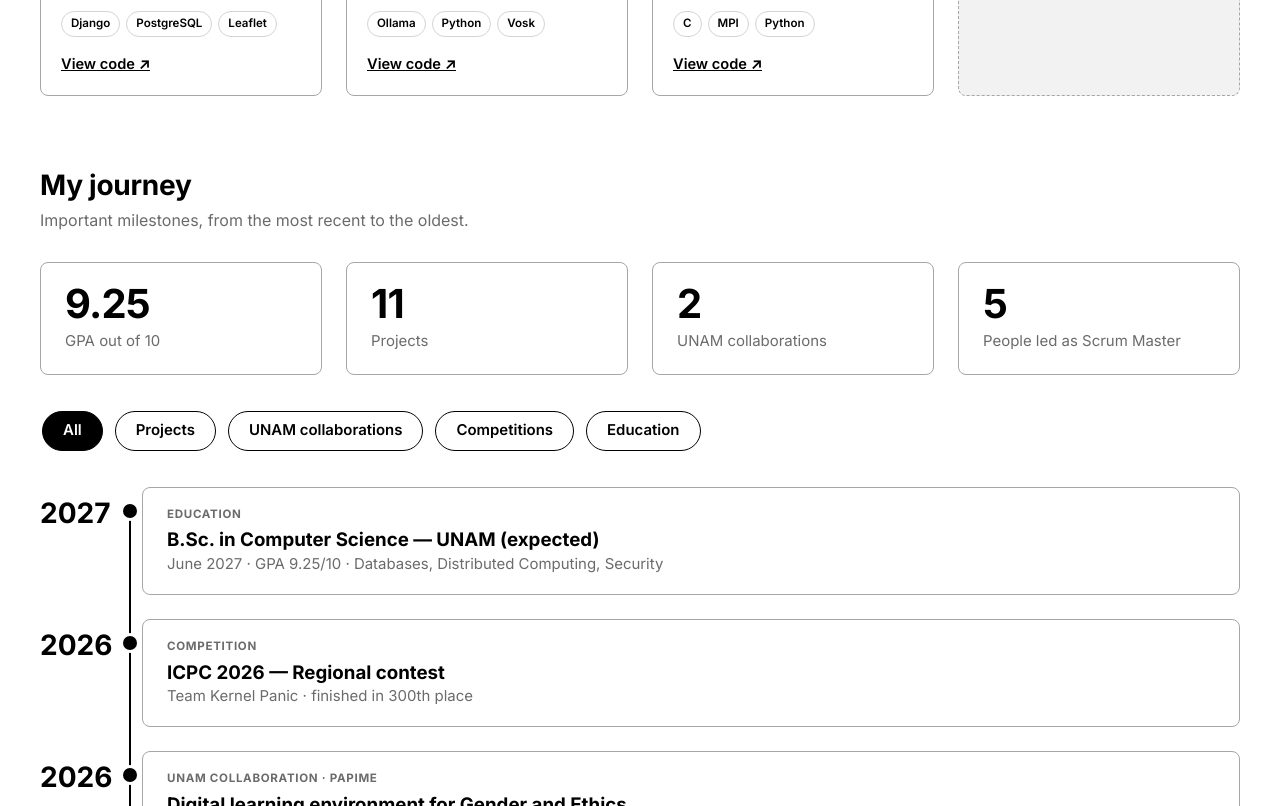
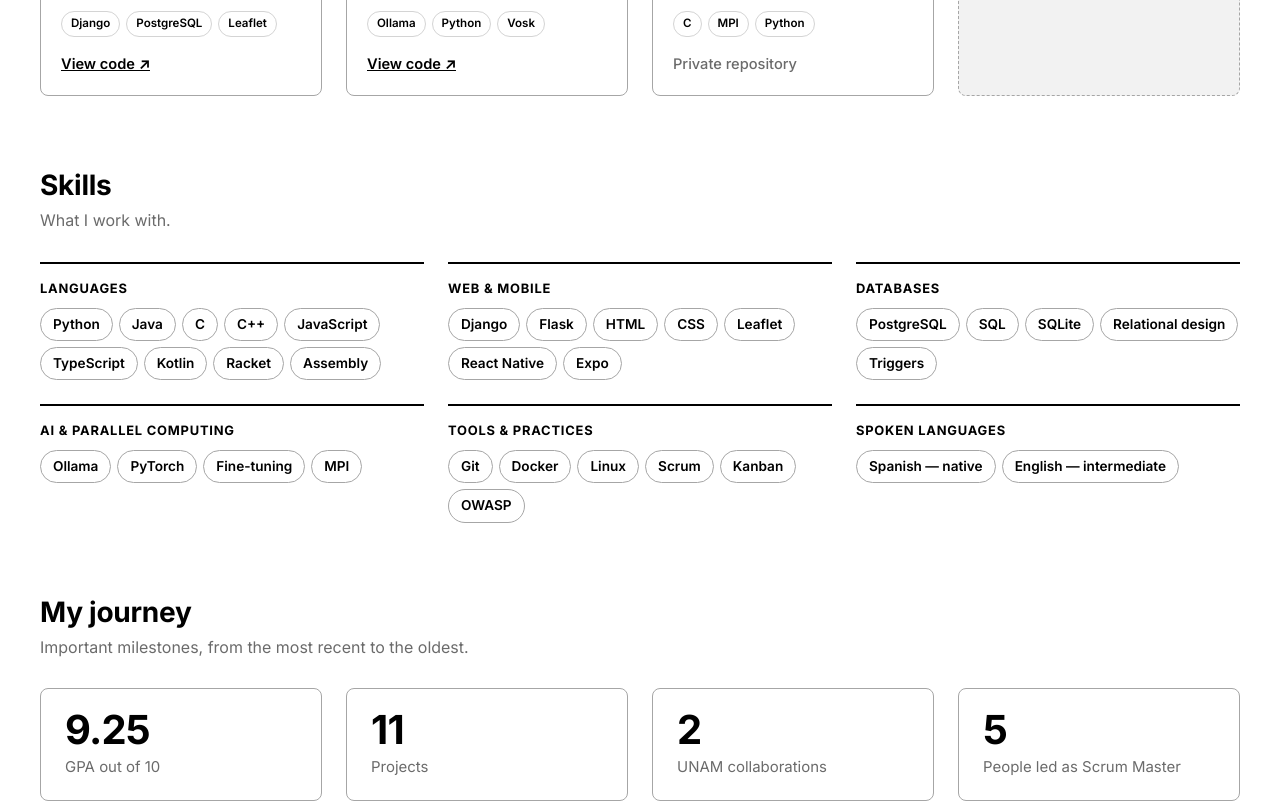
Before and after one commit to Aaronlm25/Aaronlm25.github.io, a plain HTML site: page index.html in a window 1280 px wide. Shown: the part 1994-2800 px from the top of the page. Drawn offline with Linux system fonts and the light colour scheme.

Commit message:
Mejoras tras revisión de reclutador
- Sección de habilidades (ES/EN)
- MPI marcado como repositorio privado (el enlace daba 404)
- ICPC sin el lugar, solo participación con Kernel Panic
- Título: estudiante de Ciencias de la Computación y desarrollador full-stack
- Vista previa al compartir (Open Graph) con la foto
- festival.png de 780 KB a festival.jpg de 190 KB
- Enlace del repo del Festival actualizado a su nuevo dueño

Co-Authored-By: Claude Opus 5.5 <noreply@anthropic.com>

```diff
--- a/index.html
+++ b/index.html
@@ -5,6 +5,13 @@
 <meta name="viewport" content="width=device-width, initial-scale=1.0">
 <title>Aaron López Mendoza — Portfolio</title>
 <meta name="description" content="Aaron López Mendoza — Computer Science student at UNAM. Full-stack software, databases and local AI.">
+<meta property="og:type" content="website">
+<meta property="og:url" content="https://aaronlm25.github.io/">
+<meta property="og:title" content="Aaron López Mendoza — Portfolio">
+<meta property="og:description" content="Computer Science student at UNAM · Full-stack developer. Projects, UNAM collaborations and journey.">
+<meta property="og:image" content="https://aaronlm25.github.io/img/foto.jpg">
+<meta property="og:image:alt" content="Aaron López Mendoza">
+<meta name="twitter:card" content="summary">
 <link rel="preconnect" href="https://fonts.googleapis.com">
 <link rel="preconnect" href="https://fonts.gstatic.com" crossorigin>
 <link href="https://fonts.googleapis.com/css2?family=Inter:wght@400;500;600;700&display=swap" rel="stylesheet">
@@ -153,12 +160,19 @@
   .card h3::after{content:"→";font-weight:600}
   .card .desc{color:var(--muted);font-size:.86rem;flex:1;margin-bottom:14px}
   .chips{display:flex;flex-wrap:wrap;gap:6px;margin-bottom:16px}
-  .chips span{font-size:.68rem;font-weight:600;border:1px solid var(--soft);border-radius:20px;padding:3px 9px}
+  .chips > span{font-size:.68rem;font-weight:600;border:1px solid var(--soft);border-radius:20px;padding:3px 9px}
   .links{display:flex;flex-wrap:wrap;gap:16px;font-size:.86rem;font-weight:600}
   .links .muted{color:var(--muted);font-weight:500}
   .card.more{justify-content:center;align-items:flex-start;padding:28px;background:var(--band);border-style:dashed;text-decoration:none}
   .card.more h3{font-size:1.15rem;width:100%}
   .card.more p{color:var(--muted);font-size:.86rem}
+
+  /* ---------- 4b. skills ---------- */
+  .skills{display:grid;grid-template-columns:repeat(3,1fr);gap:var(--gap)}
+  .skill{border-top:2px solid var(--ink);padding-top:14px}
+  .skill h3{font-size:.76rem;font-weight:700;letter-spacing:.06em;text-transform:uppercase;margin-bottom:10px}
+  .skill .chips{margin-bottom:0}
+  .skill .chips > span{font-size:.8rem;padding:5px 12px;border-color:var(--line)}
 
   /* ---------- 5. journey ---------- */
   .stats{display:grid;grid-template-columns:repeat(4,1fr);gap:var(--gap);margin-bottom:32px}
@@ -238,6 +252,7 @@
     .hero-photo{grid-column:8 / 13;margin:48px 0 40px;aspect-ratio:4 / 5}
     .now{margin-top:48px}
     .projects{grid-template-columns:repeat(2,1fr)}
+    .skills{grid-template-columns:repeat(2,1fr)}
     .stats{grid-template-columns:repeat(2,1fr)}
     .tl-item{grid-template-columns:100px var(--gap) 1fr}
     .news-card{flex-basis:calc((100% - var(--gap)) / 2)}
@@ -260,6 +275,7 @@
     .now p{flex:1 1 calc(100% - 48px)}
     .now a{margin-left:48px}
     .projects{grid-template-columns:1fr}
+    .skills{grid-template-columns:1fr}
     .stat{padding:14px 16px}
     .stat b{font-size:2rem}
     .tl-item{grid-template-columns:16px 15px 1fr}
@@ -317,6 +333,7 @@
   <div class="menu-panel" id="menu">
     <div class="wrap">
       <a href="#projects"><span class="en">Projects</span><span class="es">Proyectos</span></a>
+      <a href="#skills"><span class="en">Skills</span><span class="es">Habilidades</span></a>
       <a href="#journey"><span class="en">Journey</span><span class="es">Trayectoria</span></a>
       <a href="#news"><span class="en">News</span><span class="es">Noticias</span></a>
       <a href="#contact"><span class="en">Contact</span><span class="es">Contacto</span></a>
@@ -338,7 +355,7 @@
     <div class="hero-text">
       <p class="eyebrow"><span class="en">Portfolio · Computer Science · UNAM</span><span class="es">Portafolio · Ciencias de la Computación · UNAM</span></p>
       <h1 id="name">Aaron<br>López Mendoza</h1>
-      <p class="role"><span class="en">Full-Stack Software Engineer</span><span class="es">Ingeniero de software full-stack</span></p>
+      <p class="role"><span class="en">Computer Science student · Full-stack developer</span><span class="es">Estudiante de Ciencias de la Computación · Desarrollador full-stack</span></p>
       <p class="place"><span class="en">B.Sc. in Computer Science, Faculty of Sciences, UNAM</span><span class="es">Lic. en Ciencias de la Computación, Facultad de Ciencias, UNAM</span></p>
       <p class="place-sub"><span class="en">Mexico City · Databases · Local AI · Linux</span><span class="es">Ciudad de México · Bases de datos · IA local · Linux</span></p>
       <p class="contact-lines">
@@ -425,14 +442,14 @@
       </article>
 
       <article class="card reveal" id="p-festival">
-        <div class="thumb"><img src="img/festival.png" data-alt-en="Festival de las Luciérnagas — interactive map" data-alt-es="Festival de las Luciérnagas — mapa interactivo" alt="Festival de las Luciérnagas — interactive map" loading="lazy"></div>
+        <div class="thumb"><img src="img/festival.jpg" data-alt-en="Festival de las Luciérnagas — interactive map" data-alt-es="Festival de las Luciérnagas — mapa interactivo" alt="Festival de las Luciérnagas — interactive map" loading="lazy"></div>
         <div class="card-body">
           <p class="tag"><span class="en">Team project · Scrum Master</span><span class="es">Proyecto en equipo · Scrum Master</span></p>
           <h3>Festival de las Luciérnagas</h3>
           <p class="desc en">Full-stack reservation platform for cabins and campsites with an interactive map and admin dashboard. 5-person team, OWASP practices and automated emails.</p>
           <p class="desc es">Plataforma full-stack de reservas de cabañas y campamentos con mapa interactivo y panel de administración. Equipo de 5 personas, prácticas OWASP y correos automáticos.</p>
           <div class="chips"><span>Django</span><span>PostgreSQL</span><span>Leaflet</span></div>
-          <div class="links"><a href="https://github.com/AxoltDash/ingsofware-p1" target="_blank" rel="noopener"><span class="en">View code ↗</span><span class="es">Ver código ↗</span></a></div>
+          <div class="links"><a href="https://github.com/darshanperez/ingsofware-p1" target="_blank" rel="noopener"><span class="en">View code ↗</span><span class="es">Ver código ↗</span></a></div>
         </div>
       </article>
 
@@ -456,7 +473,7 @@
           <p class="desc en">Matrix multiplication with MPI in C: 6.8x speedup on 8 processes (85% efficiency), automatic correctness checks and benchmarking scripts.</p>
           <p class="desc es">Multiplicación de matrices con MPI en C: 6.8 veces más rápida con 8 procesos (85 % de eficiencia), verificación automática y scripts de medición.</p>
           <div class="chips"><span>C</span><span>MPI</span><span>Python</span></div>
-          <div class="links"><a href="https://github.com/Aaronlm25/parallel-matmul-mpi" target="_blank" rel="noopener"><span class="en">View code ↗</span><span class="es">Ver código ↗</span></a></div>
+          <div class="links"><span class="muted"><span class="en">Private repository</span><span class="es">Repositorio privado</span></span></div>
         </div>
       </article>
 
@@ -467,6 +484,28 @@
         <p class="es">Base de datos de eventos, tablero de notas Kanban, app del clima con APIs y el esquema de Shamir.</p>
       </a>
 
+    </div>
+  </section>
+
+  <!-- ================= 4b. SKILLS ================= -->
+  <section id="skills">
+    <div class="sec-head reveal">
+      <h2><span class="en">Skills</span><span class="es">Habilidades</span></h2>
+      <p><span class="en">What I work with.</span><span class="es">Con lo que trabajo.</span></p>
+    </div>
+    <div class="skills reveal">
+      <div class="skill"><h3><span class="en">Languages</span><span class="es">Lenguajes</span></h3>
+        <div class="chips"><span>Python</span><span>Java</span><span>C</span><span>C++</span><span>JavaScript</span><span>TypeScript</span><span>Kotlin</span><span>Racket</span><span>Assembly</span></div></div>
+      <div class="skill"><h3><span class="en">Web &amp; mobile</span><span class="es">Web y móvil</span></h3>
+        <div class="chips"><span>Django</span><span>Flask</span><span>HTML</span><span>CSS</span><span>Leaflet</span><span>React Native</span><span>Expo</span></div></div>
+      <div class="skill"><h3><span class="en">Databases</span><span class="es">Bases de datos</span></h3>
+        <div class="chips"><span>PostgreSQL</span><span>SQL</span><span>SQLite</span><span><span class="en">Relational design</span><span class="es">Diseño relacional</span></span><span>Triggers</span></div></div>
+      <div class="skill"><h3><span class="en">AI &amp; parallel computing</span><span class="es">IA y cómputo paralelo</span></h3>
+        <div class="chips"><span>Ollama</span><span>PyTorch</span><span><span class="en">Fine-tuning</span><span class="es">Ajuste fino</span></span><span>MPI</span></div></div>
+      <div class="skill"><h3><span class="en">Tools &amp; practices</span><span class="es">Herramientas y prácticas</span></h3>
+        <div class="chips"><span>Git</span><span>Docker</span><span>Linux</span><span>Scrum</span><span>Kanban</span><span>OWASP</span></div></div>
+      <div class="skill"><h3><span class="en">Spoken languages</span><span class="es">Idiomas</span></h3>
+        <div class="chips"><span><span class="en">Spanish — native</span><span class="es">Español — nativo</span></span><span><span class="en">English — intermediate</span><span class="es">Inglés — intermedio</span></span></div></div>
     </div>
   </section>
 
@@ -505,7 +544,7 @@
         <div class="tl-card"><span class="year-in">2026</span>
           <p class="tag"><span class="en">Competition</span><span class="es">Competencia</span></p>
           <h3><span class="en">ICPC 2026 — Regional contest</span><span class="es">ICPC 2026 — Etapa regional</span></h3>
-          <p><span class="en">Team Kernel Panic · finished in 300th place</span><span class="es">Equipo Kernel Panic · lugar 300</span></p></div>
+          <p><span class="en">Participant with team Kernel Panic</span><span class="es">Participante con el equipo Kernel Panic</span></p></div>
       </li>
       <li class="tl-item" data-cat="unam">
         <span class="tl-year">2026</span><span class="tl-rail"></span>
@@ -606,7 +645,7 @@
           <div class="thumb"><div class="ph"><b>ICPC 2026</b></div></div>
           <div class="body"><p class="tag"><span class="en">Competition · 2026</span><span class="es">Competencia · 2026</span></p>
             <h3><span class="en">ICPC 2026 regional with team Kernel Panic</span><span class="es">Regional del ICPC 2026 con el equipo Kernel Panic</span></h3>
-            <p><span class="en">Competed in the regional round of the International Collegiate Programming Contest and finished 300th.</span><span class="es">Participé en la etapa regional del Concurso Internacional de Programación Universitaria y quedamos en el lugar 300.</span></p>
+            <p><span class="en">Competed with my team in the regional round of the International Collegiate Programming Contest.</span><span class="es">Participé con mi equipo en la etapa regional del Concurso Internacional de Programación Universitaria (ICPC).</span></p>
             <a href="#journey"><span class="en">See my journey →</span><span class="es">Ver mi trayectoria →</span></a></div>
         </article>
         <article class="news-card" aria-roledescription="slide">
@@ -638,7 +677,7 @@
             <a href="#p-llm"><span class="en">See the project →</span><span class="es">Ver el proyecto →</span></a></div>
         </article>
         <article class="news-card" aria-roledescription="slide">
-          <div class="thumb"><img src="img/festival.png" alt="" loading="lazy"></div>
+          <div class="thumb"><img src="img/festival.jpg" alt="" loading="lazy"></div>
           <div class="body"><p class="tag"><span class="en">Team · 2026</span><span class="es">Equipo · 2026</span></p>
             <h3><span class="en">Scrum Master for Festival de las Luciérnagas</span><span class="es">Scrum Master del Festival de las Luciérnagas</span></h3>
             <p><span class="en">Led weekly sprints for a 5-person team building a full-stack reservation platform.</span><span class="es">Coordiné los sprints semanales de un equipo de 5 personas que hizo una plataforma de reservas.</span></p>
```
Also changed, not shown: img/festival.jpg (added), img/festival.png (deleted).
